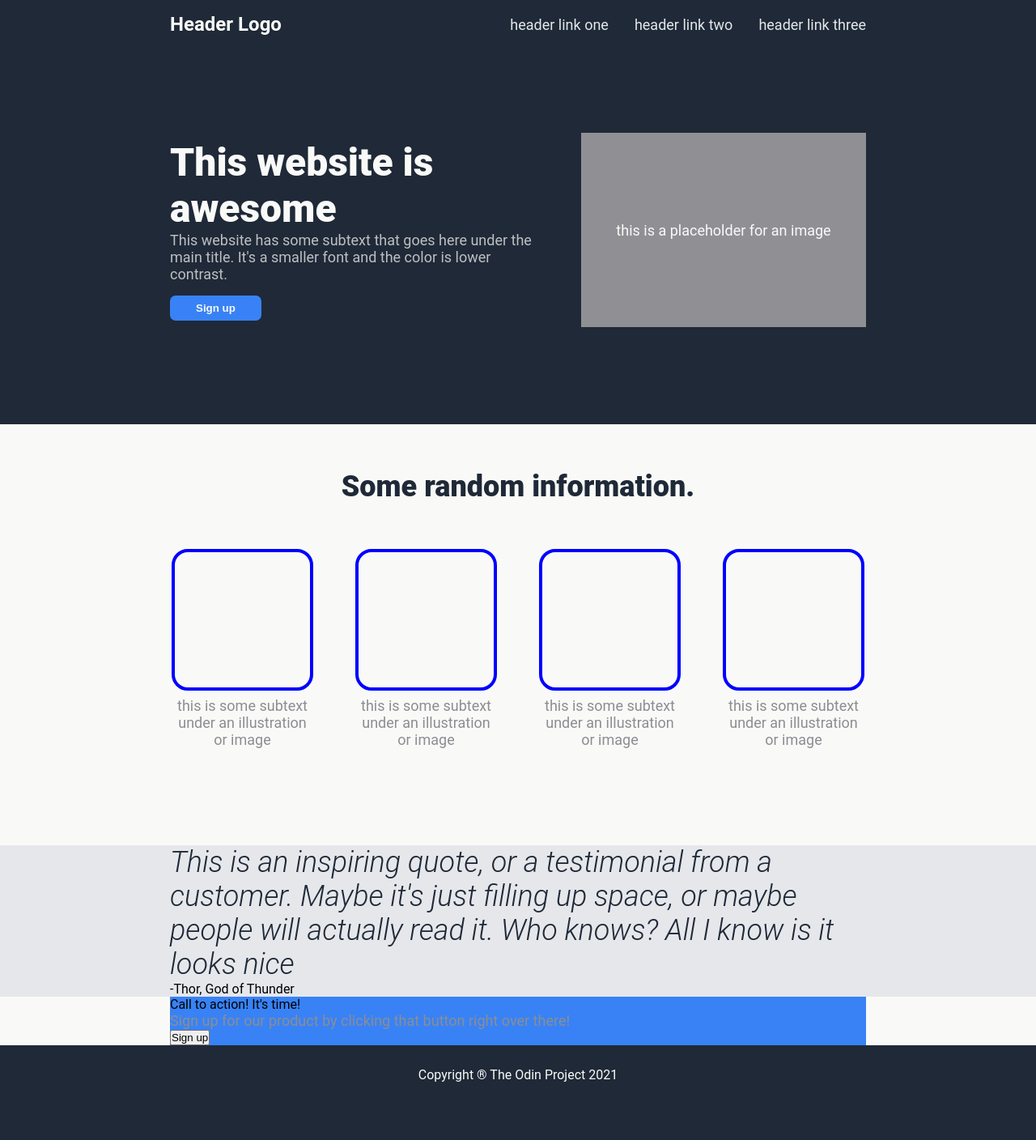
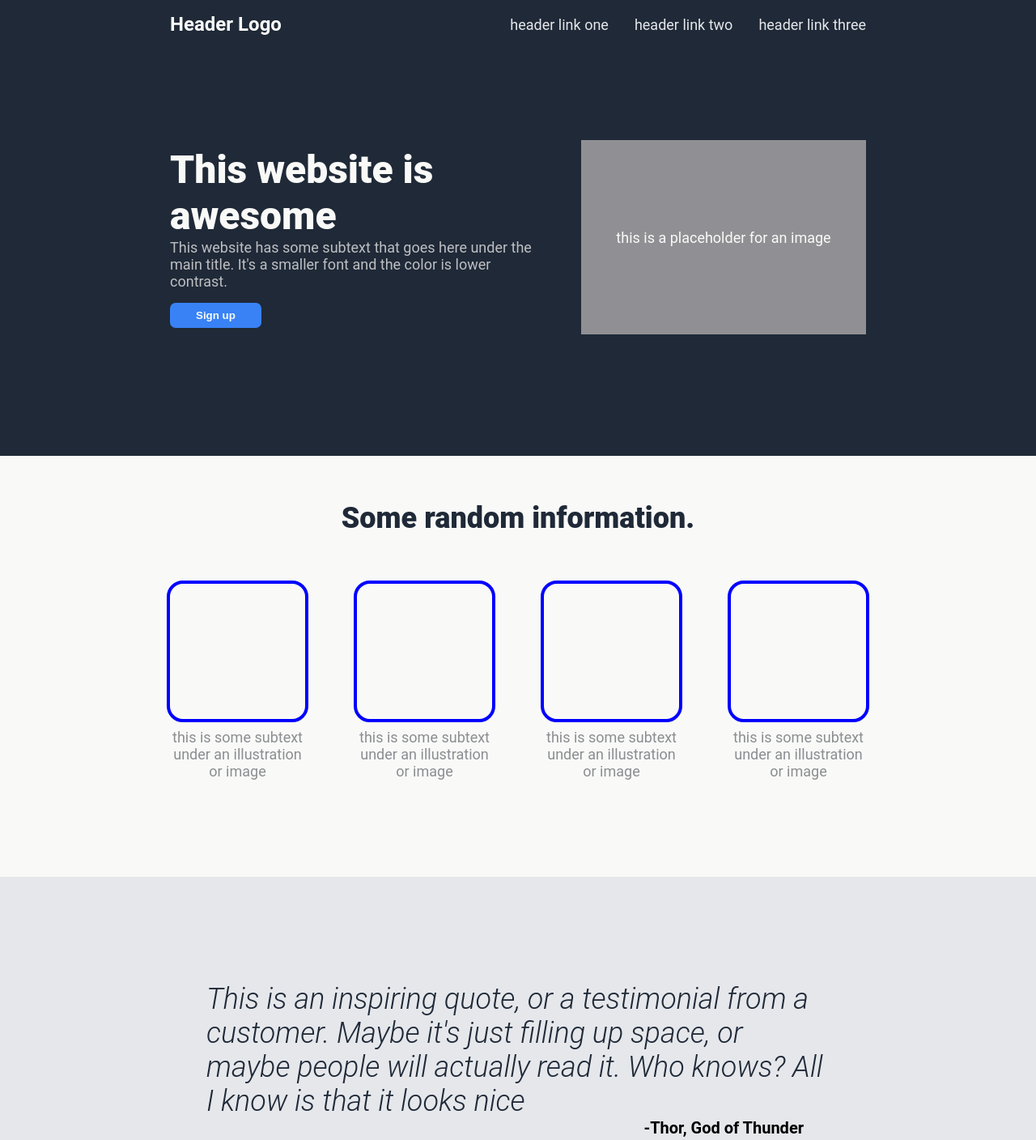
Before and after one commit to deleted-eth/landing-page, a plain HTML site: page index.html in a window 1280 px wide. Shown: the top 1408 px of the page at 81% size. Before the commit the page ends 1363 px from the top, so only its background shows below. Drawn offline with Linux system fonts and the light colour scheme.

Commit message:
Update webpage section-three CSS

```diff
--- a/index.html
+++ b/index.html
@@ -63,7 +63,7 @@
         <div class="content">
             <div id="blockquote"><em>This is an inspiring quote, or a testimonial from a customer.
             Maybe it's just filling up space, or maybe people will actually read it. Who knows?
-            All I know is it looks nice</em></div>
+            All I know is that it looks nice</em></div>
             <div id="attribution">-Thor, God of Thunder</div>
         </div>
     </div>
--- a/style.css
+++ b/style.css
@@ -55,7 +55,10 @@ body {
 
 #section-one {
     background-color: #1f2937;
-    padding: 120px 210px;
+    padding-top: 129px;
+    padding-left: 210px;
+    padding-right: 210px;
+    padding-bottom: 150px;
 }
 
 #section-one .content {
@@ -125,12 +128,12 @@ body {
 #section-two .container {
     display: flex;
     justify-content: center;
-    gap: 52px;
+    gap: 56px;
 }
 
 #section-two .info {
+    text-align: center;
     max-width: 175px;
-    text-align: center;
 }
 
 #section-two .image {
@@ -146,13 +149,29 @@ body {
 
 #section-three {
     background-color: #e5e7eb;
-    padding: 0px 210px;
+    padding: 130px 250px;
+    display: flex;
+    justify-content: center;
+    align-items: center;
+}
+
+#section-three .content {
+    display: flex;
+    flex-direction: column;
+    max-width: 770px;
 }
 
 #section-three #blockquote {
     font-size: 36px;
     color: #1f2937;
     font-weight: 300;
+}
+
+#section-three #attribution {
+    font-size: 20px;
+    font-weight: 700;
+    text-align: right;
+    padding-right: 32px;
 }
 
 /* #endregion */
```
